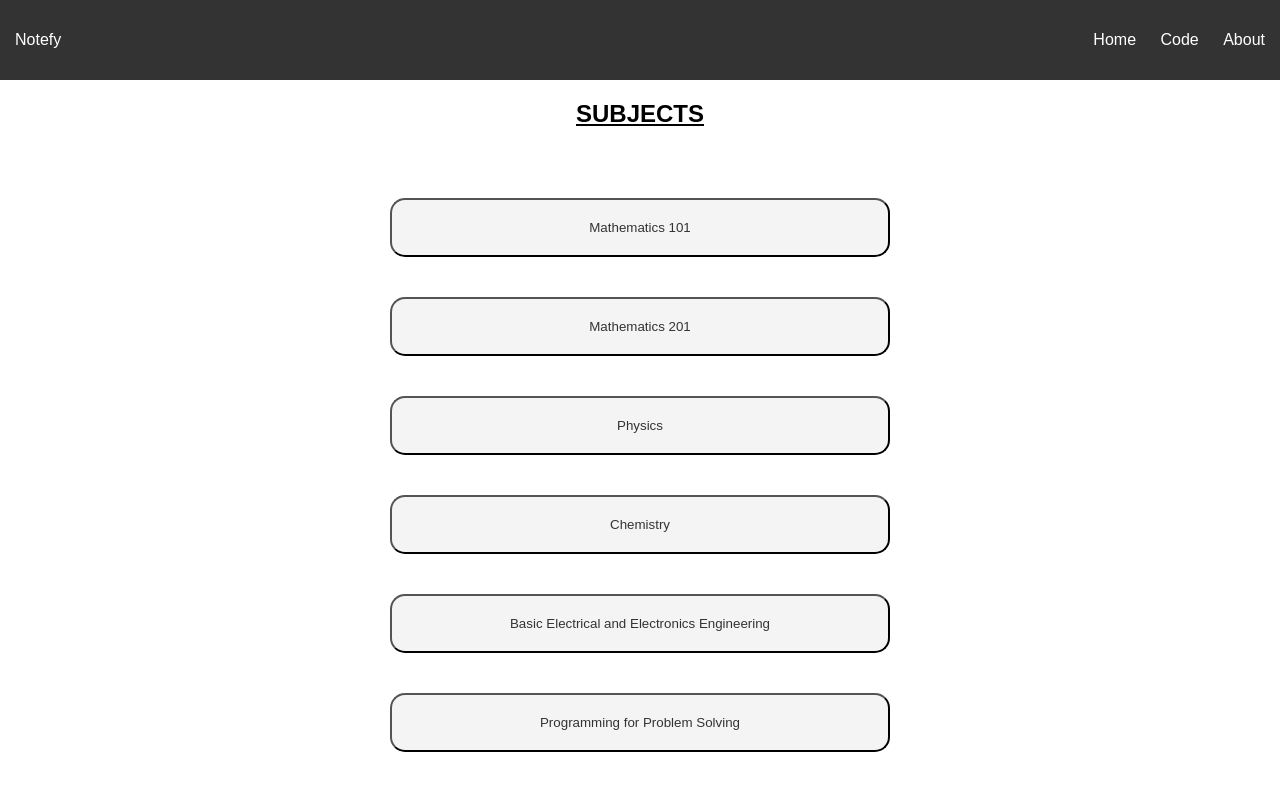
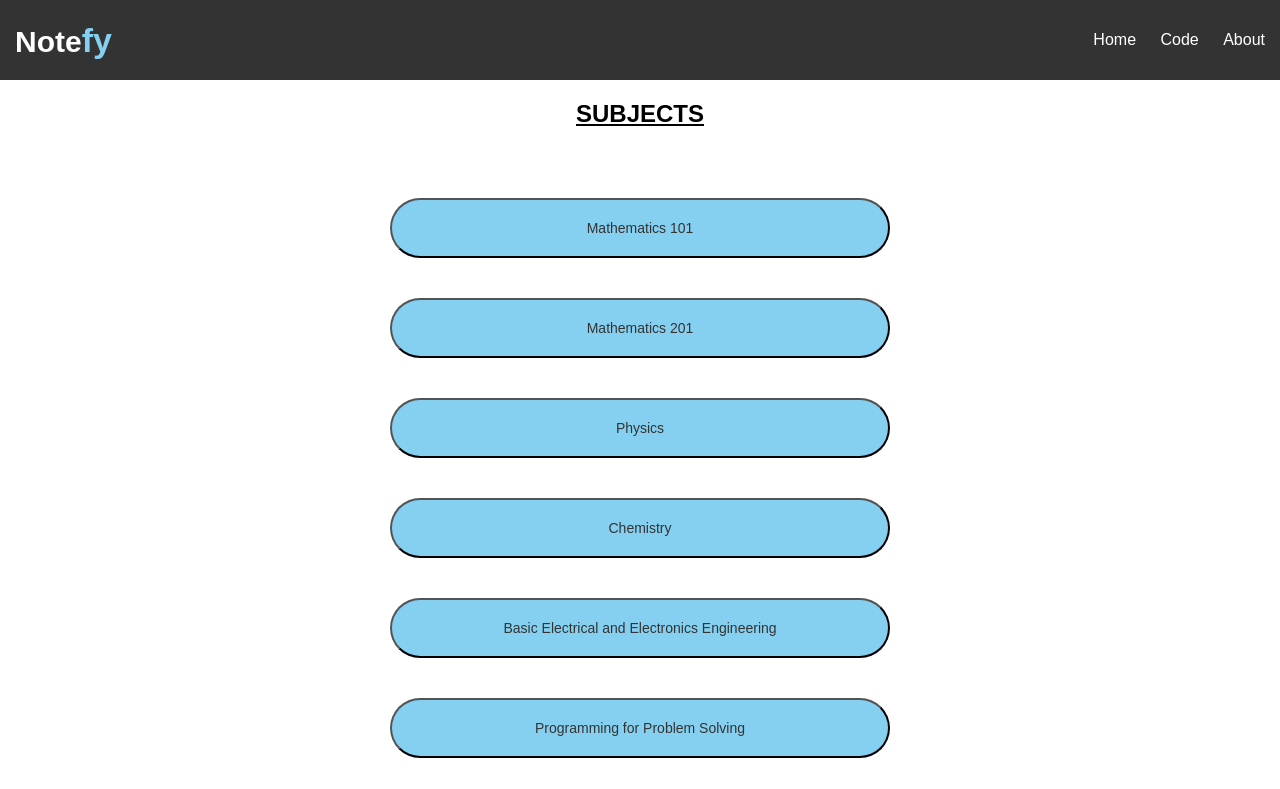
Before and after one commit to geexHive/Notefy, a plain HTML site: page acad.html in a window 1280 px wide. Shown: the top 789 px of the page. Drawn offline with Linux system fonts and the light colour scheme.

Commit message:
Update acad.css

```diff
--- a/assets/css/acad.css
+++ b/assets/css/acad.css
@@ -1,3 +1,13 @@
+.fy{
+    font-size: 34px;
+    color:rgb(133, 208, 240);
+}
+
+.logo {
+    font-size: 30px;
+    font-weight: bold;
+}
+
 body {
     font-family: Arial, sans-serif;
     margin: 0;
@@ -11,6 +21,11 @@ body {
     display: flex;
     justify-content: space-between;
     align-items: center;
+}
+
+.nav-links a:hover {
+    color:rgb(133, 208, 240);
+    transition: 0.5s;
 }
 
 .navbar h1 {
@@ -37,13 +52,17 @@ body {
     flex-direction: column;
     align-items: center;
     margin: 50px 0;
+
 }
 
 button {
     padding: 10px 20px;
     margin: 10px;
     cursor: pointer;
+
+
 }
+
 
 .links {
     margin-top: 15px;
@@ -51,18 +70,27 @@ button {
     margin: 20px auto;
     text-decoration: none;
     color: #333;
-    background: #f4f4f4;
+    background: rgb(133, 208, 240);
     padding: 20px 30px;
     border-radius: 15px;
     width: 80%;
     max-width: 500px;
-    transition: background 0.3s;
+    transition: 0.3s;
+    border-radius: 60px;
+    font-size: 14px;
+
 }
 
-.links hover {
-    background: #6a6260;
-    color: #fff;
+.links:hover {
+    background: black;
+    color: rgb(133, 208, 240);
+    box-shadow: 0px 0px 15px 15px rgb(111, 172, 198);
+    width: 90%;
+    max-width: 500px;
+    transition: 0.3s;
+    font-size: 18px;
 }
+
 
 footer {
     text-align: center;
```
